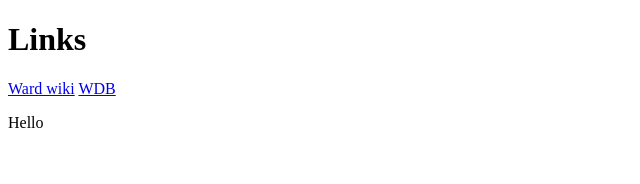
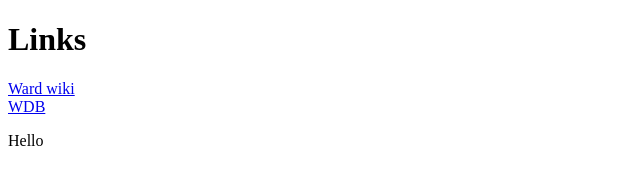
Before and after one commit to loehc2/s-loehc, a plain HTML site: page index.html in a window 1280 px wide. Shown: the whole page, without its empty margins (0-640 px from the left). Drawn offline with Linux system fonts and the light colour scheme.

Commit message:
Update index.html

```diff
--- a/index.html
+++ b/index.html
@@ -2,7 +2,7 @@
 <html>
 <body>
 <h1>Links</h1>
-<a href="https://scrippsresearch.sharepoint.com/sites/WardLabWiki/SitePages/WardWikiHome.aspx">Ward wiki</a>
+<a href="https://scrippsresearch.sharepoint.com/sites/WardLabWiki/SitePages/WardWikiHome.aspx">Ward wiki</a><br>
 <a href="https://wdb.scripps.edu/">WDB</a>
 <p>Hello</p>
 </body>
```
